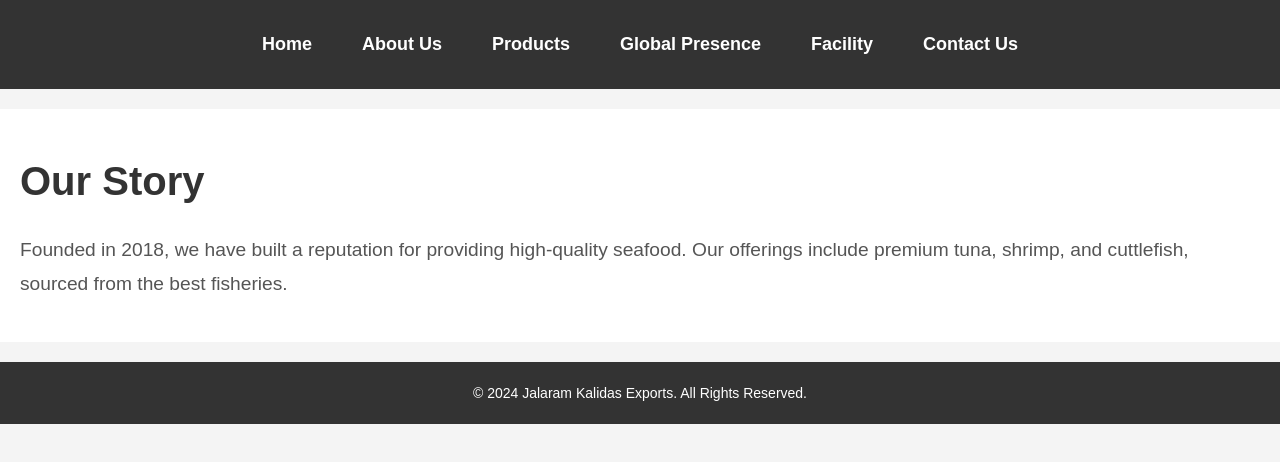
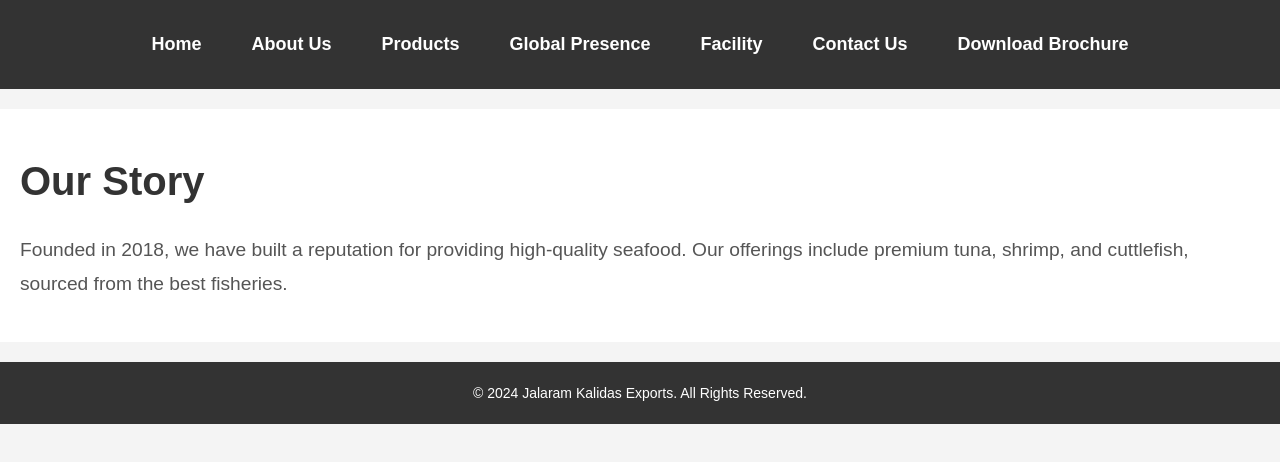
Before and after one commit to swaraj29/jalaram-kalidas-exports, a plain HTML site: page pages/about-us.html in a window 1280 px wide. Drawn offline with Linux system fonts and the light colour scheme.

Commit message:
updated code

```diff
--- a/pages/about-us.html
+++ b/pages/about-us.html
@@ -22,6 +22,7 @@
         <li><a href="../pages/global-presence.html">Global Presence</a></li>
         <li><a href="../pages/facility.html">Facility</a></li>
         <li><a href="../pages/contact-us.html">Contact Us</a></li>
+        <li><a href="../assets/brochure.pdf" download="Jalaram-Kalidas-Exports-Brochure.pdf" class="download-btn">Download Brochure</a></li>
       </ul>
     </nav>
   </header>
```
Also changed, not shown: pages/contact-us.html (+1 -0 lines), pages/facility.html (+1 -0 lines), pages/global-presence.html (+1 -0 lines), pages/home.html (+3 -1 lines), pages/products.html (+1 -0 lines), css/about-us.css (line endings or trailing spaces), css/base.css (line endings or trailing spaces), css/contact-us.css (line endings or trailing spaces), css/facility.css (line endings or trailing spaces), css/global-presence.css (line endings or trailing spaces), css/header.css (line endings or trailing spaces), css/home.css (line endings or trailing spaces), css/products.css (line endings or trailing spaces), 1 other file.
